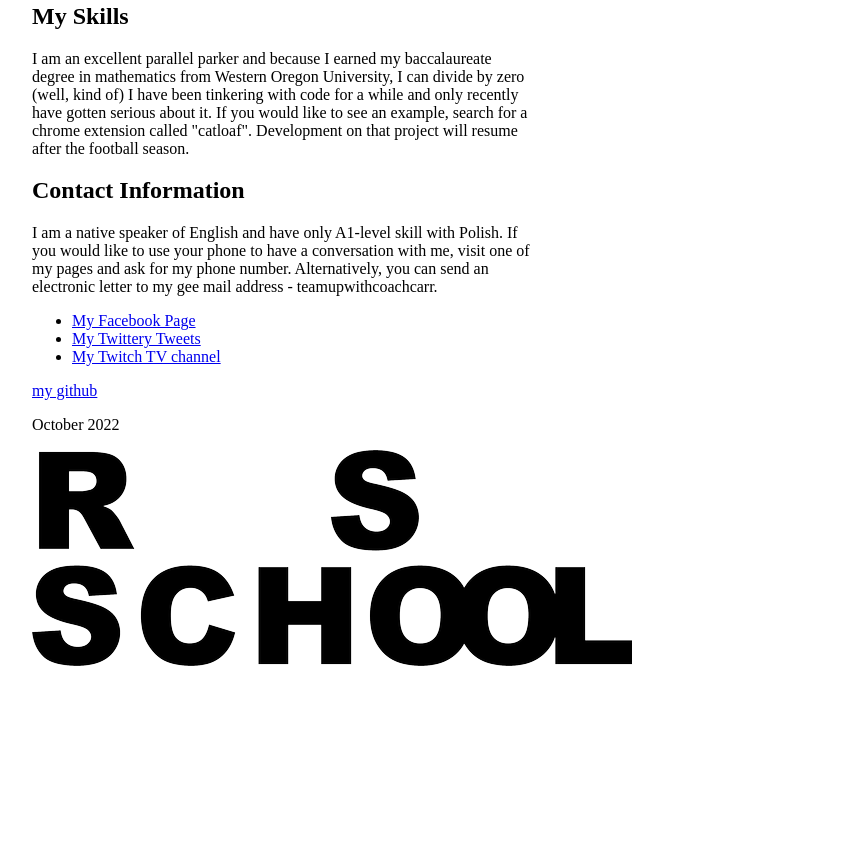
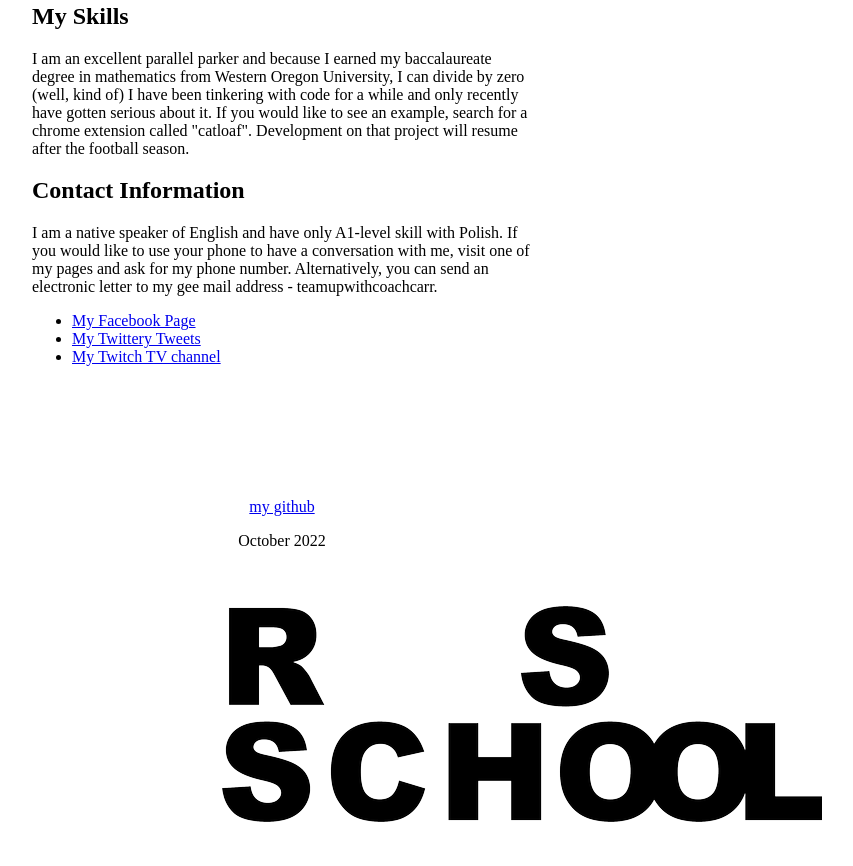
Before and after one commit to CoachCarr/rsschool-cv, a plain HTML site: page index.html in a window 1280 px wide. Shown: the part 380-1246 px from the top of the page, without its empty margins (358-1211 px from the left). Before the commit the page ends 1050 px from the top, so only its background shows below. Drawn offline with Linux system fonts and the light colour scheme.

Commit message:
feat: new styles

```diff
--- a/style.css
+++ b/style.css
@@ -14,3 +14,18 @@ h2 {
   max-width: 500px;
   margin: auto;
 }
+
+footer {
+  max-width: 200px;
+  margin: auto;
+  padding-top: 100px;
+}
+
+#logodiv {
+  max-width: 200px;
+  padding: 40px;
+}
+
+#footertext {
+  text-align: center;
+}
```
